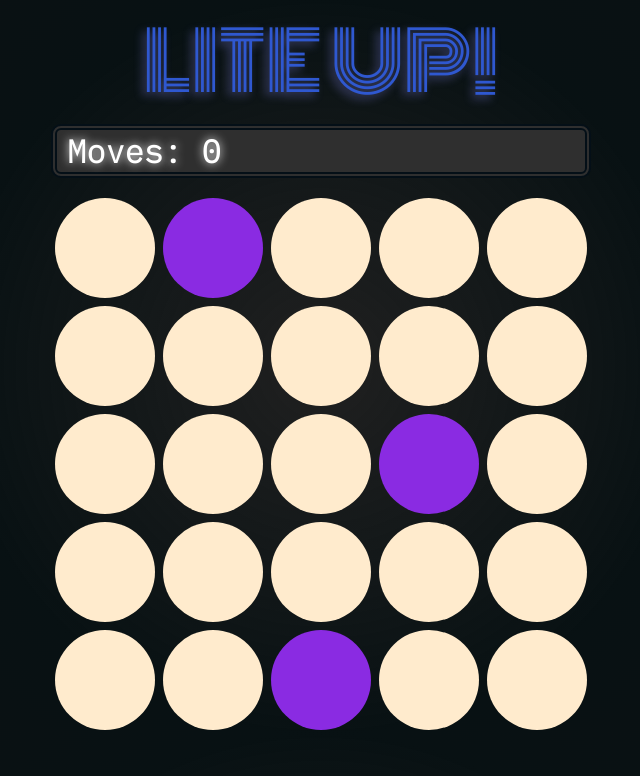
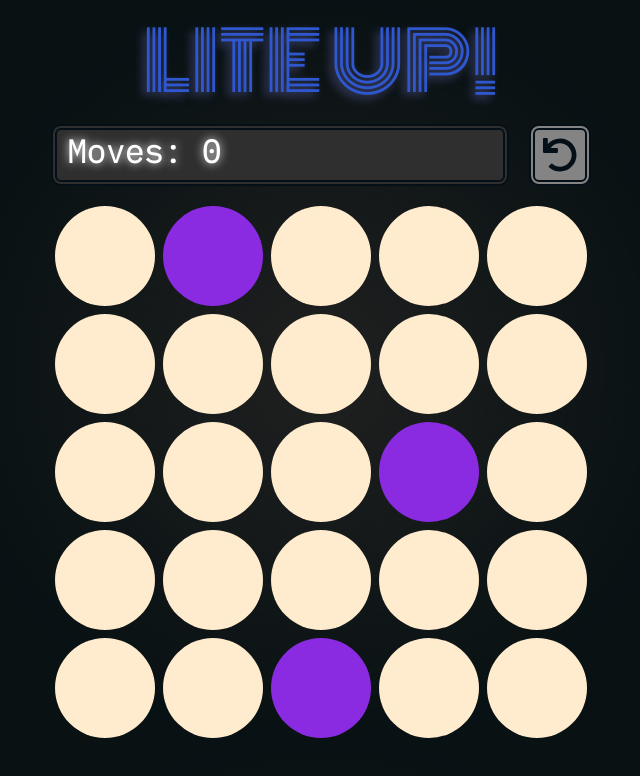
Before and after one commit to Akinghill/lite-up-game, a React (Create React App) app: page / in a window 1280 px wide. Shown: the top 776 px of the page, without its empty margins (319-959 px from the left). Built offline with nearby package versions, Linux system fonts and the light colour scheme.

Commit message:
Added restart button to score board

```diff
--- a/package.json
+++ b/package.json
@@ -3,6 +3,9 @@
   "version": "0.1.0",
   "private": true,
   "dependencies": {
+    "@fortawesome/fontawesome-svg-core": "^1.2.29",
+    "@fortawesome/free-solid-svg-icons": "^5.13.1",
+    "@fortawesome/react-fontawesome": "^0.1.11",
     "@testing-library/jest-dom": "^4.2.4",
     "@testing-library/react": "^9.5.0",
     "@testing-library/user-event": "^7.2.1",
--- a/public/index.html
+++ b/public/index.html
@@ -48,6 +48,9 @@
       To begin the development, run `npm start` or `yarn start`.
       To create a production bundle, use `npm run build` or `yarn build`.
     -->
+    <script>
+
+    </script>
     <!-- <script src="https://cdnjs.cloudflare.com/ajax/libs/three.js/r71/three.min.js"></script>
     <script>
       var camera, scene, renderer, geometry, material, mesh;
--- a/src/App.js
+++ b/src/App.js
@@ -3,6 +3,7 @@ import './App.css';
 import GameBoard from './components/GameBoard/GameBoard';
 import ScoreBoard from './components/ScoreBoard/ScoreBoard';
 import Title from './components/Title/Title';
+
 
 class App extends Component {
   constructor(props) {
@@ -85,7 +86,7 @@ class App extends Component {
   render() {
     return (
       <div onClick={this.handleClick} className="App">
-        <Title></Title>
+        <Title/>
         <div className="game">
           <ScoreBoard score={this.state.score}></ScoreBoard>
           <GameBoard gameState={this.state.gameState}></GameBoard>
--- a/src/components/ScoreBoard/ScoreBoard.css
+++ b/src/components/ScoreBoard/ScoreBoard.css
@@ -1,16 +1,47 @@
 .score-board {
-  display: block;
+  display: flex;
+  justify-content: space-between;
+  width: 100%;
   margin-bottom: 1rem;
   z-index: 10;
 }
 
 .score-board h1 {
   font-family: 'IBM Plex Mono', monospace;
+  flex: 1;
   padding: 0px 10px;
   background-color: #2f2f2f;
-  color: #FFFFFF;
+  color: #ffffff;
   margin: 0;
-  border: 6px double #040F17;
+  margin-right: 20px;
+  border: 6px double #040f17;
   border-radius: 10px;
-  text-shadow: 0 0 10px #FFFFFF;
+  text-shadow: 0 0 10px #ffffff;
 }
+
+.restart {
+  width: 50px;
+  height: 50px;
+  align-self: flex-end;
+  background-color: #848484;
+  border: 6px double #040f17;
+  border-radius: 10px;
+  display: flex;
+  align-items: center;
+  cursor: pointer;
+  transform: scale(1);
+  box-shadow: 0px 0px #fff;
+  transition: all .1s ease-in-out;
+}
+
+.restart:active {
+  transform: scale(0.9);
+  box-shadow: inset 0px 0px 6px 9px #6c6c6c;
+  transition: all .1s ease-in-out;
+}
+
+#restartIcon {
+  color: #040f17;
+  height: 68%;
+  width: 100%;
+}
--- a/src/components/ScoreBoard/ScoreBoard.jsx
+++ b/src/components/ScoreBoard/ScoreBoard.jsx
@@ -1,10 +1,16 @@
 import React from 'react';
-import './ScoreBoard.css'
+import { FontAwesomeIcon } from '@fortawesome/react-fontawesome';
+import { faUndo } from '@fortawesome/free-solid-svg-icons';
+
+import './ScoreBoard.css';
 
 const ScoreBoard = ({ score }) => {
   return (
     <div className="score-board">
       <h1>Moves: {score}</h1>
+      <div className="restart">
+        <FontAwesomeIcon id="restartIcon" icon={faUndo} />
+      </div>
     </div>
   );
 };
```
Also changed, not shown: src/components/RestartButton/RestartButton.jsx (added, +11 -0 lines), 1 other file (tests, documents, lock files or other folders).
